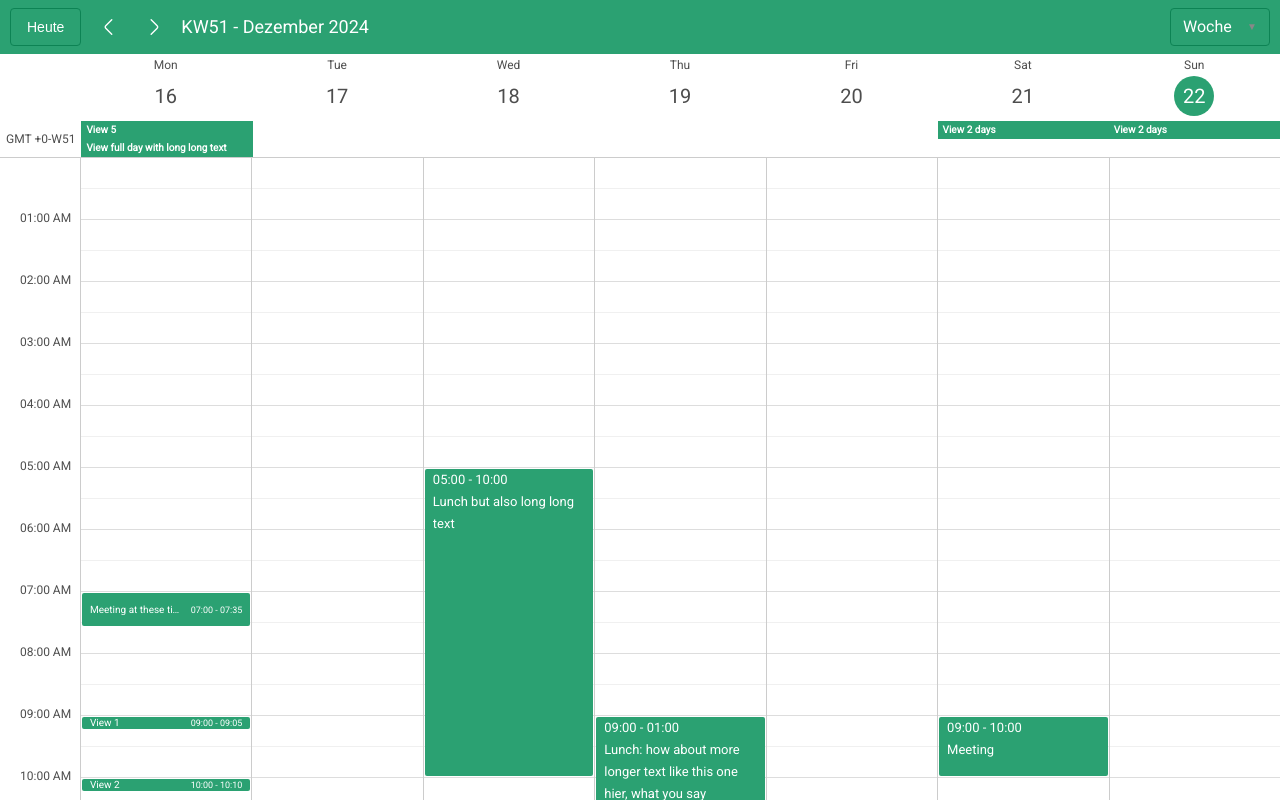
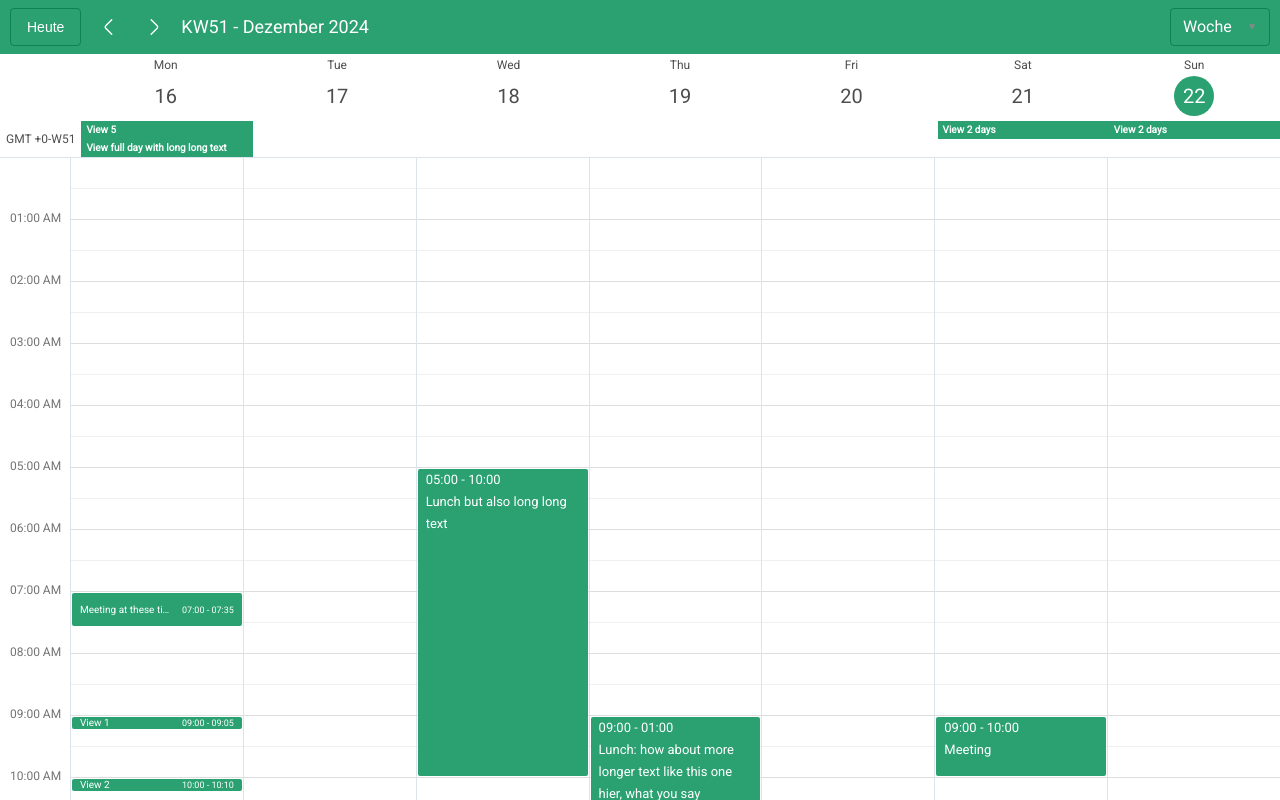
Before and after one commit to Eng-FerasAhmad/razor-calendar, a React (Vite) app: page / in a window 1280 px wide. Built offline with nearby package versions, Linux system fonts and the light colour scheme.

Commit message:
use color constants

```diff
--- a/src/components/calendar/month/month-day-events/styles.ts
+++ b/src/components/calendar/month/month-day-events/styles.ts
@@ -1,4 +1,5 @@
 import styled from 'styled-components';
+import { color } from 'style/color';
 
 interface Props {
     color: string;
@@ -21,7 +22,7 @@ export const MonthEventContainer = styled.div<Props>`
 
     &:hover {
         cursor: pointer; /* Changes to pointer on hover */
-        background-color: #f0f0f0; /* Example hover style */
+        background-color: ${color.hover}; /* Example hover style */
     }
 
     &:active {
@@ -43,7 +44,7 @@ export const MoreEventButtonWrapper = styled.div`
 
     &:hover {
         cursor: pointer;
-        background-color: #e0e0e0;
+        background-color: ${color.hover};
         width: fit-content;
         margin: auto;
         border-radius: 10px;
--- a/src/components/calendar/month/month-days-in-week/styles.ts
+++ b/src/components/calendar/month/month-days-in-week/styles.ts
@@ -1,4 +1,5 @@
 import styled from 'styled-components';
+import { color } from 'style/color';
 import { darkenColor } from 'utils/colorConverter';
 
 interface Props {
@@ -11,8 +12,8 @@ export const MonthDayWrapper = styled.div`
     width: 50px;
     min-height: 100px;
     padding: 0;
-    border-left: 1px solid #dde3ea;
-    border-bottom: 1px solid #dde3ea;
+    border-left: 1px solid ${color.border};
+    border-bottom: 1px solid ${color.border};
     height: 130px;
 `;
 
@@ -33,6 +34,6 @@ export const DayNumberContainer = styled.div<Props>`
     &:hover {
         cursor: pointer;
         background-color: ${(props) =>
-            props.isToday ? darkenColor(props.color, 30) : '#e0e0e0'};
+            props.isToday ? darkenColor(props.color, 30) : color.hover};
     }
 `;
--- a/src/components/calendar/month/month-header/styles.ts
+++ b/src/components/calendar/month/month-header/styles.ts
@@ -1,10 +1,11 @@
 import styled from 'styled-components';
+import { color } from 'style/color';
 
 export const MonthHeaderContainer = styled.div`
     display: flex;
     flex-direction: column;
     width: 100%;
-    border-bottom: 1px solid #ccc;
+    border-bottom: 1px solid ${color.border};
     background-color: #fff;
     position: sticky;
     top: 0;
--- a/src/components/calendar/month/month-week-number/styles.ts
+++ b/src/components/calendar/month/month-week-number/styles.ts
@@ -1,4 +1,5 @@
 import styled from 'styled-components';
+import { color } from 'style/color';
 
 export const MonthWeekNumberContainer = styled.div`
     width: 40px;
@@ -8,9 +9,9 @@ export const MonthWeekNumberContainer = styled.div`
     line-height: 30px;
     cursor: pointer;
     font-size: 12px;
-    border-bottom: 1px solid #dde3ea;
+    border-bottom: 1px solid ${color.border};
 
     &:hover {
-        background-color: #e0e0e0;
+        background-color: ${color.hover};
     }
 `;
--- a/src/components/calendar/week/days-columns/styles.ts
+++ b/src/components/calendar/week/days-columns/styles.ts
@@ -1,6 +1,6 @@
 import styled from 'styled-components';
 import { commonSize } from 'calendar/_config/basicConfig';
-import { calendarColors } from 'style/color';
+import { calendarColors, color } from 'style/color';
 import { pixelToRem } from 'utils/common';
 import { TimeSlotOffset } from 'week/time-column/styles';
 
@@ -62,7 +62,7 @@ const calcBorderBottom = (props: Props): string => {
 export const DaysColumnsContainer = styled.div<Props>`
     flex: 1;
     position: relative;
-    border-left: 1px solid #ccc;
+    border-left: 1px solid ${color.border};
     height: ${calcColumnHeight};
 `;
 
--- a/src/components/calendar/week/styles.ts
+++ b/src/components/calendar/week/styles.ts
@@ -1,4 +1,5 @@
 import styled from 'styled-components';
+import { color } from 'style/color';
 import { darkenColor } from 'utils/colorConverter';
 
 interface Props {
@@ -17,7 +18,7 @@ export const WeekHeaderRow = styled.div`
     display: flex;
     flex-direction: column;
     width: 100%;
-    border-bottom: 1px solid #ccc;
+    border-bottom: 1px solid ${color.border};
     background-color: #fff;
     position: sticky;
     top: 0;
@@ -104,6 +105,6 @@ export const DayNumberWrapper = styled.div<Props>`
     &:hover {
         cursor: pointer;
         background-color: ${(props) =>
-            props.isToday ? darkenColor(props.color!, 30) : '#e0e0e0'};
+            props.isToday ? darkenColor(props.color!, 30) : color.hover};
     }
 `;
--- a/src/components/calendar/week/time-column/TimeColumn.tsx
+++ b/src/components/calendar/week/time-column/TimeColumn.tsx
@@ -38,9 +38,10 @@ export default function TimeColumn({ interval }: Props): ReactElement {
     const timeSlots = generateTimeSlots();
 
     return (
-        <TimeColumnContainer>
+        <TimeColumnContainer data-testid="time-column-container">
             {timeSlots.map(({ hour, minute, label }) => (
                 <TimeLabelWrapper
+                    data-testid="time-label-wrapper"
                     key={`${hour}:${minute}`}
                     workTime={isWorkTime(
                         hour,
--- a/src/components/calendar/week/time-column/styles.ts
+++ b/src/components/calendar/week/time-column/styles.ts
@@ -1,6 +1,6 @@
 import styled from 'styled-components';
 import { commonSize } from 'calendar/_config/basicConfig';
-import { calendarColors } from 'style/color';
+import { calendarColors, color } from 'style/color';
 import { pixelToRem } from 'utils/common';
 
 export const TimeSlotOffset = 10;
@@ -11,7 +11,7 @@ interface Props {
 }
 
 export const TimeColumnContainer = styled.div`
-    width: '100px';
+    width: 70px;
 `;
 
 const calcTimeSlotHeight = (props: Props): string => {
@@ -22,13 +22,14 @@ const calcTimeSlotHeight = (props: Props): string => {
 export const TimeLabelWrapper = styled.div<Props>`
     height: ${calcTimeSlotHeight};
     min-height: 20px;
-    border-top: 1px solid transparent;
+    border-top: 1px solid transparent; // do not remove, need it because the time slots has borders
     width: 60px;
     margin: auto;
-    padding-left: 20px;
+    padding-left: 10px;
     font-size: 12px;
     background-color: ${(props) =>
         props.workTime ? calendarColors.workTime : calendarColors.outOfWork};
+    color: ${color.fontPrimaryLight};
 `;
 
 export const TimeLabelTextWrapper = styled.span`
--- a/src/components/shared/input-select/styles.ts
+++ b/src/components/shared/input-select/styles.ts
@@ -1,4 +1,5 @@
 import styled from 'styled-components';
+import { color } from 'style/color';
 import { darkenColor } from 'utils/colorConverter';
 
 interface ValueWrapperProps {
@@ -62,6 +63,6 @@ export const OptionItem = styled.li`
     color: #595959;
 
     &:hover {
-        background-color: #f5f5f5;
+        background-color: ${color.hover};
     }
 `;
--- a/src/style/color.ts
+++ b/src/style/color.ts
@@ -5,10 +5,12 @@ export const color = {
 
     /* fonts */
     fontPrimaryDark: '#4d4d4d',
-    fontPrimaryLight: '#b3b3b3',
+    fontPrimaryLight: '#737373',
+
+    hover: '#f0f0f0',
 
     /* borders */
-    border: '#a6a6a6',
+    border: '#dde3ea',
     borderLight: '#e6e6e6',
 
     /* background */
--- a/src/utils/accessors.ts
+++ /dev/null
@@ -1,3 +0,0 @@
-export const getEventTitle = (event: { title: string }) => event.title;
-export const getEventStart = (event: { start: Date }) => event.start;
-export const getEventEnd = (event: { end: Date }) => event.end;
```
